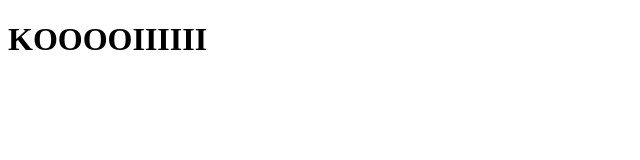
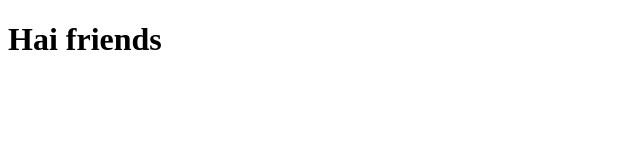
Before and after one commit to abhijith2255/datewith-git, a plain HTML site: page sample.html in a window 1280 px wide. Shown: the whole page, without its empty margins (0-640 px from the left). Drawn offline with Linux system fonts and the light colour scheme.

Commit message:
sample file edited

```diff
--- a/sample.html
+++ b/sample.html
@@ -7,6 +7,6 @@
     <title>Document</title>
 </head>
 <body>
-    <h1>KOOOOIIIIII</h1>
+    <h1>Hai friends</h1>
 </body>
 </html>
```
